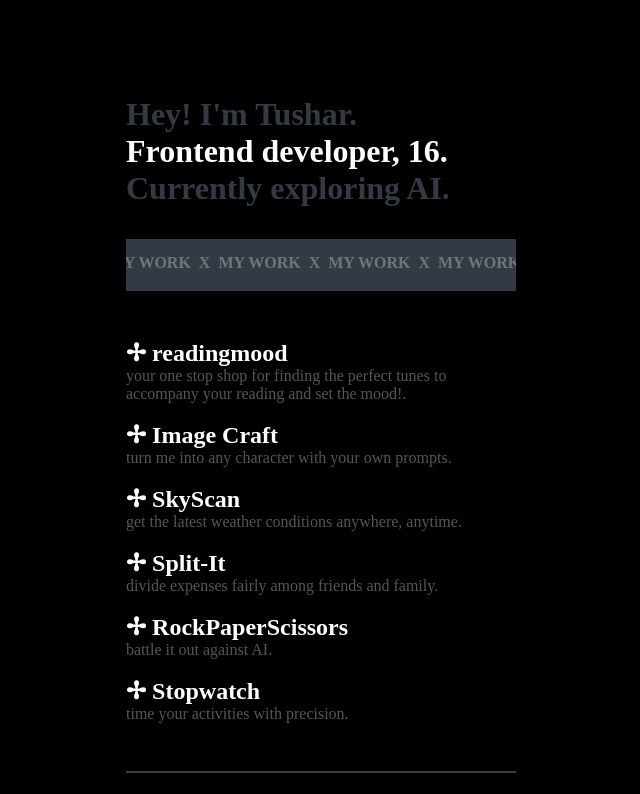
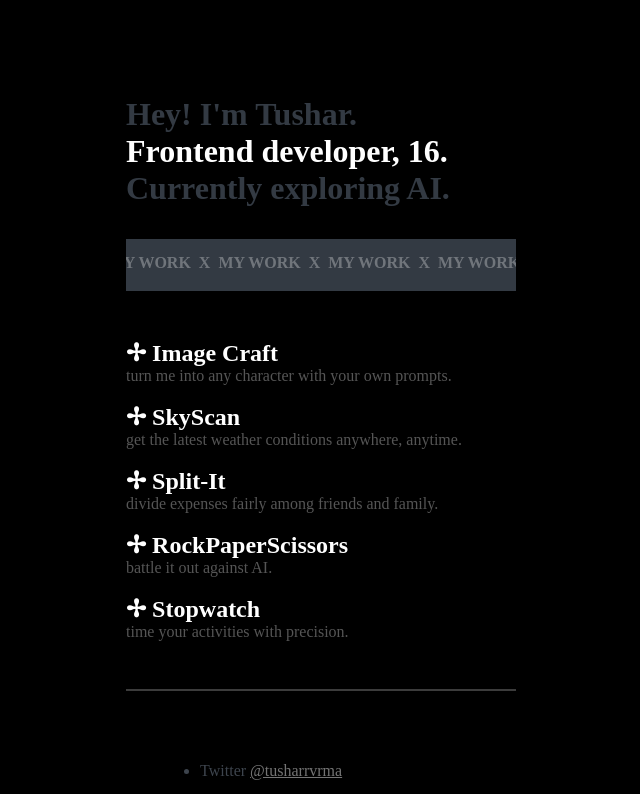
Before and after one commit to tusharverma06/Portfolio, a React (Create React App) app: page / in a window 1280 px wide. Shown: the top 794 px of the page, without its empty margins (319-959 px from the left). Built offline with nearby package versions, Linux system fonts and the light colour scheme.

Commit message:
Update App.js
excluded a build due to errors

```diff
--- a/src/App.js
+++ b/src/App.js
@@ -20,9 +20,8 @@ function App() {
 
          </div>
   <div className="build">
-    {/* <h2 className="Build-Heading">Builds</h2> */}
-<a href='https://reading-mood-six.vercel.app/' target={'_blank'}>✢ readingmood</a>&nbsp;<br />
-    your one stop shop for finding the perfect tunes to accompany your reading and set the mood!.<br /><br />
+{/*<a href='https://reading-mood-six.vercel.app/' target={'_blank'}>✢ readingmood</a>&nbsp;<br />
+    your one stop shop for finding the perfect tunes to accompany your reading and set the mood!.<br /><br />*/}
      <a href='https://ai-avatar-starter-fawn.vercel.app/' target={'_blank'}>✢ Image Craft</a>&nbsp;<br />
     turn me into any character with your own prompts.<br /><br />
    <a href='https://SkyScan.tusharverma13.repl.co' target={'_blank'}>✢ SkyScan</a><br />
```
